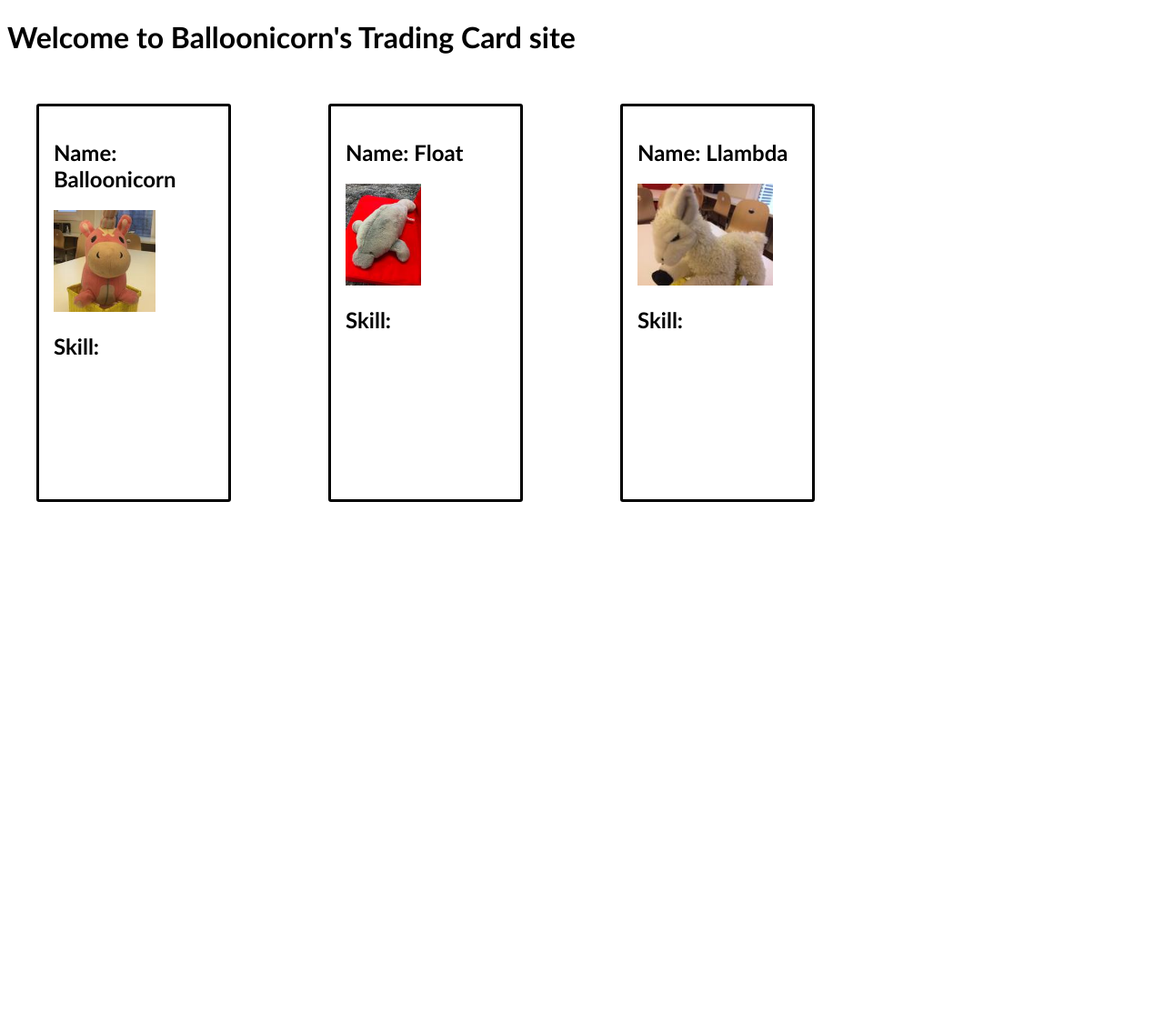
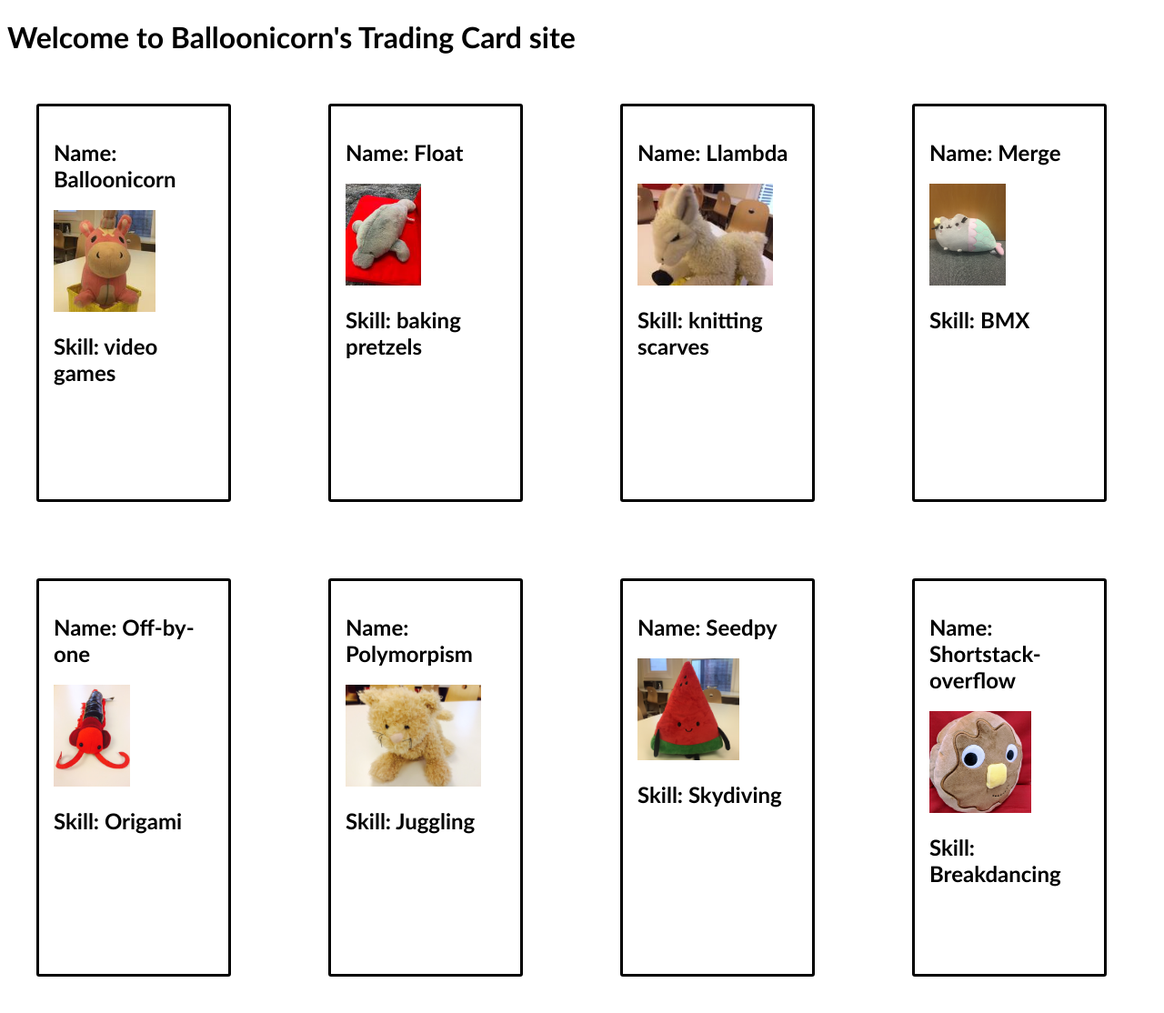
Before and after one commit to PMKnapp001/react-trading-cards, a Flask app: page /cards in a window 1280 px wide. Shown: the whole page at 91% size. Before the commit the page ends 552 px from the top, so only its background shows below. Run offline with Flask 2, Linux system fonts and the light colour scheme; some libraries are stand-ins or nearby versions.

Commit message:
added all trading cards

```diff
--- a/static/js/homepage.jsx
+++ b/static/js/homepage.jsx
@@ -1,7 +1,10 @@
 'use strict';
 
 function Homepage() {
-  return <div>This component needs to be implemented.</div>;
+  return <div>
+            <p><a href="http://localhost:5000/cards">Would you like to see Balloonicorn's trading card collection?</a></p>
+            <div><img src="/static/img/balloonicorn.jpg"></img></div>
+         </div>;
 }
 
 ReactDOM.render(<Homepage />, document.querySelector('#app'));
--- a/static/js/tradingCard.jsx
+++ b/static/js/tradingCard.jsx
@@ -6,6 +6,48 @@ const tradingCardData = [
     skill: 'video games',
     imgUrl: '/static/img/balloonicorn.jpg',
   },
+  {
+    name: "Float",
+    skill: "baking pretzels",
+    imgUrl: "/static/img/float.jpg",
+    cardId: 2,
+  },
+  {
+    name: "Llambda",
+    skill: "knitting scarves",
+    imgUrl: "/static/img/llambda.jpg",
+    cardId: 3,
+  },
+  {
+    name: "Off-By-One",
+    skill: "climbing mountains",
+    imgUrl: "/static/img/off-by-one.jpeg",
+    cardId: 4,
+  },
+  {
+    name: "Seed.py",
+    skill: "making curry dishes",
+    imgUrl: "/static/img/seedpy.jpeg",
+    cardId: 5,
+  },
+  {
+    name: "Polymorphism",
+    skill: "costumes",
+    imgUrl: "/static/img/polymorphism.jpeg",
+    cardId: 6,
+  },
+  {
+    name: "Short Stack Overflow",
+    skill: "ocean animal trivia",
+    imgUrl: "/static/img/shortstack-overflow.jpeg",
+    cardId: 7,
+  },
+  {
+    name: "Merge",
+    skill: "bullet journaling",
+    imgUrl: "/static/img/merge.png",
+    cardId: 8,
+  },
 ];
 
 function TradingCard(props) {
@@ -13,7 +55,7 @@ function TradingCard(props) {
     <div className="card">
       <h2>Name: {props.name}</h2>
       <img src={props.imgUrl} alt="profile" />
-      <h2>Skill: </h2>
+      <h2>Skill: {props.skill}</h2>
     </div>
   );
 }
@@ -32,3 +74,28 @@ ReactDOM.render(
   <TradingCard name="Llambda" skill="knitting scarves" imgUrl="/static/img/llambda.jpg" />,
   document.querySelector('#llambda'),
 );
+
+ReactDOM.render(
+  <TradingCard name="Merge" skill="BMX" imgUrl="/static/img/merge.png" />,
+  document.querySelector('#merge'),
+);
+
+ReactDOM.render(
+  <TradingCard name="Off-by-one" skill="Origami" imgUrl="/static/img/off-by-one.jpeg" />,
+  document.querySelector('#off-by-one'),
+);
+
+ReactDOM.render(
+  <TradingCard name="Polymorpism" skill="Juggling" imgUrl="/static/img/polymorphism.jpeg" />,
+  document.querySelector('#polymorphism'),
+);
+
+ReactDOM.render(
+  <TradingCard name="Seedpy" skill="Skydiving" imgUrl="/static/img/seedpy.jpeg" />,
+  document.querySelector('#seedpy'),
+);
+
+ReactDOM.render(
+  <TradingCard name="Shortstack-overflow" skill="Breakdancing" imgUrl="/static/img/shortstack-overflow.jpeg" />,
+  document.querySelector('#shortstack-overflow'),
+);
--- a/templates/cards.html
+++ b/templates/cards.html
@@ -17,6 +17,21 @@
 
   <!-- Mount Llambda's card on to this element. -->
   <div id="llambda"></div>
+
+  <!-- Mount Merge's card on to this element. -->
+  <div id="merge"></div>
+
+  <!-- Mount Off-by-one's card on to this element. -->
+  <div id ="off-by-one"></div>
+
+  <!-- Mount Polymorphism's card on to this element. -->
+  <div id ="polymorphism"></div>
+
+  <!-- Mount Seedpy's card on to this element. -->
+  <div id ="seedpy"></div>
+
+  <!-- Mount Shortstack-overflow's card on to this element. -->
+  <div id ="shortstack-overflow"></div>
 </div>
 
 {% endblock %}
```
